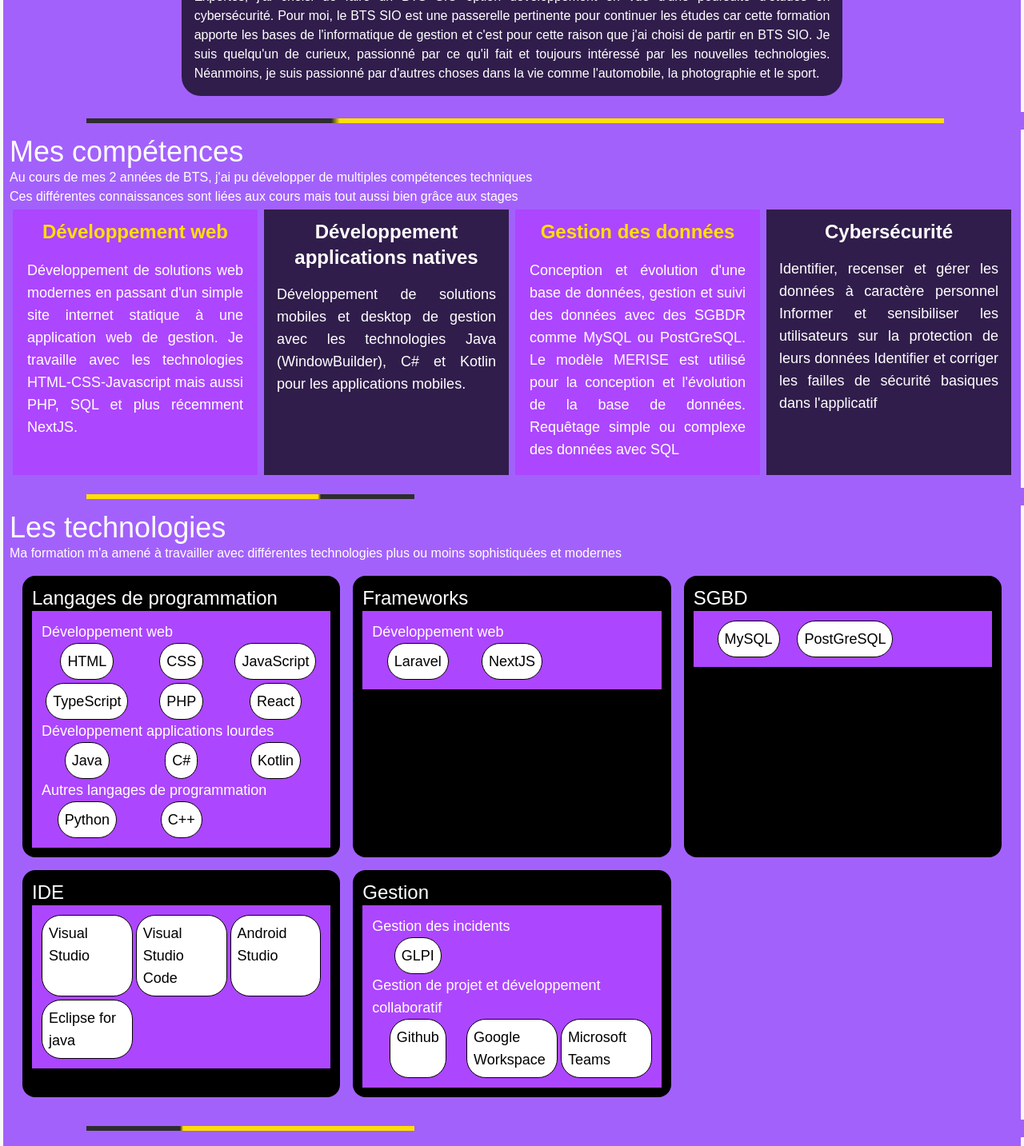
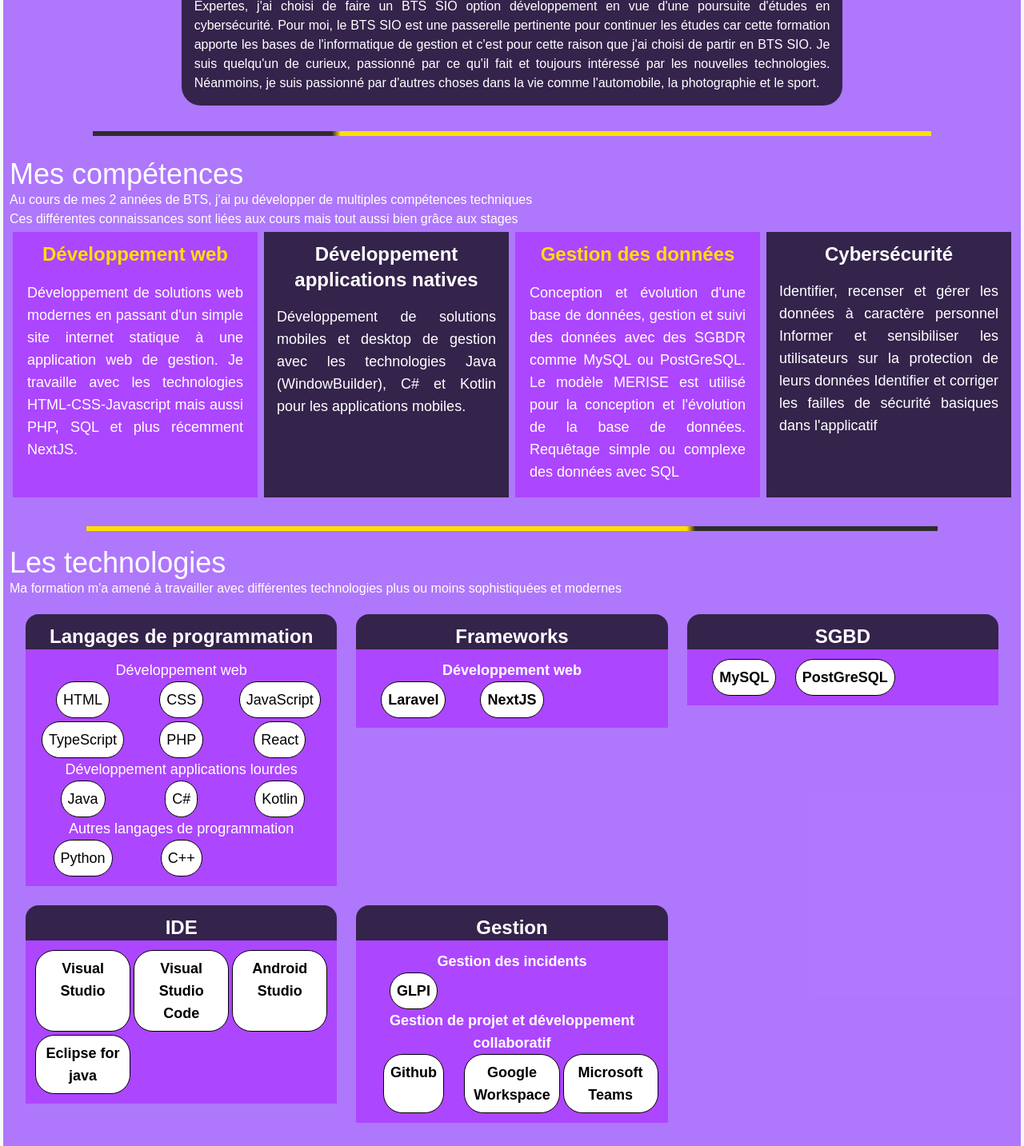
Before and after one commit to ledev-32/portfolio, a Next.js app: page / in a window 1280 px wide. Shown: the part 280-1713 px from the top of the page at 80% size. Built offline with nearby package versions, Linux system fonts and the light colour scheme.

Commit message:
Make some changes about the style

```diff
--- a/app/about/page.tsx
+++ b/app/about/page.tsx
@@ -3,7 +3,7 @@ import React from 'react'
 function aPropos() {
   return (
     <div className='p-2 flex flex-col'>
-      <h2 className='text-xl'>A propos de moi</h2>
+      <h2 className='text-4xl'>A propos de moi</h2>
       <div className='text-justify mr-auto ml-auto p-4 w-full md:w-2/3 bg-black/70 rounded-3xl'>
       Je m'appelle Rémi SALARD, étudiant en deuxième année de BTS Services Informatiques aux Organisations option SLAM.
       Issu d'un BAC général spécialités Mathématiques et Physique Chimie option Mathématiques Expertes, j'ai choisi de faire un BTS SIO option développement en vue d'une poursuite d'études en cybersécurité. Pour moi, le BTS SIO est une passerelle pertinente pour continuer les études car cette formation apporte les bases de l'informatique de gestion et c'est pour cette raison que j'ai choisi de partir en BTS SIO.
@@ -12,6 +12,10 @@ function aPropos() {
       <div className='w-full md:w-1/3'>
 
       </div>
+      <div className='pt-8'>
+        <img src="h-bar.png" alt="Barre de style" className="px-4 md:px-24 h-[6px] w-full"/>
+      </div>
+
     </div>
   )
 }
--- a/app/competences/page.tsx
+++ b/app/competences/page.tsx
@@ -40,9 +40,9 @@ function competences() {
                 </div>
             </div>
 
-
-
-
+            <div className='pt-8'>
+                <img src="h-bar-i.png" alt="Barre de style" className="px-4 md:px-24 h-[6px] w-full" />
+            </div>
         </div>
     )
 }
--- a/app/page.tsx
+++ b/app/page.tsx
@@ -8,13 +8,10 @@ export default function Home() {
     <section className="">
       <div className="">
       <h1 className="text-6xl text-left p-2">Mon portfolio</h1>
-      <div className="mx-1 p-2 pb-3 bg-violet-600/70 text-white">{aPropos()}</div>
-      <div className="mx-1 p-2 w-full bg-violet-600/70"><img src="h-bar.png" alt="Barre de style" className="text-left px-24 h-[6px] w-full "/></div>
-      <div className="mx-1 p-2 pb-3 bg-violet-600/70 text-white">{competences()}</div>
-      <div className="mx-1 p-2 w-full bg-violet-600/70 "><img src="h-bar-i.png" alt="Barre de style" className=" pl-24 h-[6px]  w-2/5"/></div>
-      <div className="mx-1 p-2 pb-3 bg-violet-600/70 text-white">{technologies()}</div>
-      <div className="mx-1 p-2 w-full bg-violet-600/70"><img src="h-bar.png" alt="Barre de style" className="text-left pl-24 h-[6px] w-2/5 "/></div>
-      <div className="mx-1 p-2 pb-3 bg-violet-600/70 text-white">{projets()}</div>
+      <div className="mx-1 p-2 pb-3 bg-violet-600/60 text-white">{aPropos()}</div>
+      <div className="mx-1 p-2 pb-3 bg-violet-600/60 text-white">{competences()}</div>
+      <div className="mx-1 p-2 pb-3 bg-violet-600/60 text-white">{technologies()}</div>
+      <div className="mx-1 p-2 pb-3 bg-violet-600/60 text-white">{projets()}</div>
     </div>
     </section>
   );
--- a/app/technologies/page.tsx
+++ b/app/technologies/page.tsx
@@ -11,11 +11,11 @@ function technologies() {
             {/* dsdsd */}
 
             <div className='flex flex-col md:grid md:grid-cols-3 p-4 gap-4'>
-                <div className='bg-black text-white text-2xl p-3 rounded-2xl'>
+                <div className='bg-black/70 text-2xl text-center my-1 md:mx-1 text-white font-bold pt-3 h-fit rounded-2xl'>
                     Langages de programmation
-                    <div className='bg-purple-500 p-3 text-lg'>
+                    <div className='bg-purple-500 p-3 text-lg font-normal'>
                         Développement web
-                        <ul className='grid grid-cols-3 place-content-stretch gap-1 '>
+                        <ul className='grid grid-cols-3 place-content-stretch gap-1'>
                             <li className='mr-auto ml-auto bg-white p-2 text-black rounded-3xl border-1 border-solid border-black'>HTML</li>
                             <li className='mr-auto ml-auto bg-white p-2 text-black rounded-3xl border-1 border-solid border-black'>CSS</li>
                             <li className='mr-auto ml-auto bg-white p-2 text-black rounded-3xl border-1 border-solid border-black'>JavaScript</li>
@@ -36,7 +36,7 @@ function technologies() {
                         </ul>
                     </div>
                 </div>
-                <div className='bg-black text-white text-2xl p-3 rounded-2xl'>
+                <div className='bg-black/70 text-2xl text-center my-1 md:mx-1 text-white font-bold pt-3 h-fit rounded-2xl'>
                     Frameworks
                     <div className='bg-purple-500 p-3 text-lg'>
                         Développement web
@@ -46,7 +46,7 @@ function technologies() {
                         </ul>
                     </div>
                 </div>
-                <div className='bg-black text-white text-2xl p-3 rounded-2xl'>
+                <div className='bg-black/70 text-2xl text-center my-1 md:mx-1 text-white font-bold pt-3 h-fit rounded-2xl'>
                     SGBD
                     <div className='bg-purple-500 p-3 text-lg'>
                         <ul className='grid grid-cols-3 place-content-stretch gap-1 '>
@@ -55,7 +55,7 @@ function technologies() {
                         </ul>
                     </div>
                 </div>
-                <div className='bg-black text-white text-2xl p-3 rounded-2xl'>
+                <div className='bg-black/70 text-2xl text-center my-1 md:mx-1 text-white font-bold pt-3 h-fit rounded-2xl'>
                     IDE
                     <div className='bg-purple-500 p-3 text-lg'>
                         <ul className='grid grid-cols-3 place-content-stretch gap-1 '>
@@ -66,7 +66,7 @@ function technologies() {
                         </ul>
                     </div>
                 </div>
-                <div className='bg-black text-white text-2xl p-3 rounded-2xl'>
+                <div className='bg-black/70 text-2xl text-center my-1 md:mx-1 text-white font-bold pt-3 h-fit rounded-2xl'>
                     Gestion
                     <div className='bg-purple-500 p-3 text-lg'>
                         Gestion des incidents
@@ -74,7 +74,7 @@ function technologies() {
                             <li className='mr-auto ml-auto bg-white p-2 text-black rounded-3xl border-1 border-solid border-black'>GLPI</li>
                         </ul>
                         Gestion de projet et développement collaboratif
-                        <ul className='grid grid-cols-3 place-content-stretch gap-1 '>
+                        <ul className='grid grid-cols-3 place-content-stretch gap-1'>
                             <li className='mr-auto ml-auto bg-white p-2 text-black rounded-3xl border-1 border-solid border-black'>Github</li>
                             <li className='mr-auto ml-auto bg-white p-2 text-black rounded-3xl border-1 border-solid border-black'>Google Workspace</li>
                             <li className='mr-auto ml-auto bg-white p-2 text-black rounded-3xl border-1 border-solid border-black'>Microsoft Teams</li>
@@ -83,6 +83,9 @@ function technologies() {
                 </div>
             </div>
 
+            <div className='pt-8'>
+                <img src="h-bar.png" alt="Barre de style" className="px-4 md:px-24 h-[6px] w-full" />
+            </div>
         </div>
     )
 }
```
